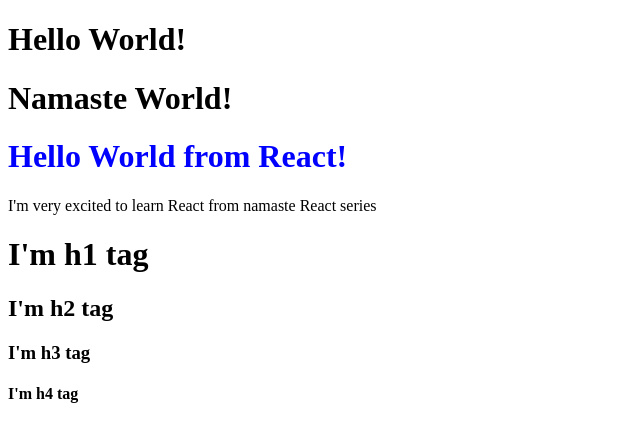
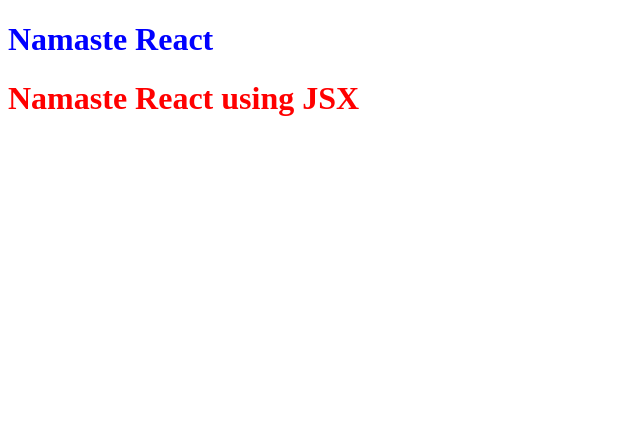
Before and after one commit to abhijeetchaubey/Food-Odering-App, a React (Vite) app: page / in a window 1280 px wide. Shown: the top 442 px of the page, without its empty margins (0-640 px from the left). Built offline with nearby package versions, Linux system fonts and the light colour scheme.

Commit message:
Script added

```diff
--- a/App.js
+++ b/App.js
@@ -1,56 +1,23 @@
 import React from "react"
 import ReactDOM from "react-dom/client"
-// creating element using react
-const heading1=React.createElement("h1",{
-    id:"heading"
-},"Hello World from React!")
-const root1 = ReactDOM.createRoot(document.getElementById('first1'));
-root1.render(heading1)
 
-// Testing
-console.log(heading1);
+// React.createElement =>ReactElement -JS Object => HTMLElement(render)
 
-const paragraph =React.createElement("p",{},"I'm very excited to learn React from namaste React series")
-const first =ReactDOM.createRoot(document.getElementById('first'));
-first.render(paragraph)
+const heading = React.createElement("h1",{id:"heading"},"Namaste React");
 
+const root = ReactDOM.createRoot(document.getElementById("root"))
+const root1 = ReactDOM.createRoot(document.getElementById("root1"))
 
-// creating nested element in React
-{/*
-<div id="parent">
-    <div id="child">
-        <h1>I'm h1 tag</h1>
-        <h2>I'm h2 tag</h2>
-    </div>
-    <div id="child">
-        <h1>I'm h1 tag</h1>
-        <h2>I'm h2 tag</h2>
-    </div>
-<div/>
+root.render(heading)
 
-ReactElement => object => HTML (Browser understand)
- */}
+console.log(heading);
 
-const parent =React.createElement("div",
-    {id:"parent"},[
-        React.createElement("div",{id:"child1"},
-            [
-            React.createElement("h1",{},"I'm h1 tag"),
-            React.createElement("h2",{},"I'm h2 tag")
-        ]
-        ),
-        React.createElement("div",{id:"child2"},
-            [
-            React.createElement("h3",{},"I'm h3 tag"),
-            React.createElement("h4",{},"I'm h4 tag")
-        ]
-        )
-    ]
+// JSX (transpiled before it reaches the JS Engine) =>Converted , by Parcel  - Babel helps Parcel... it converted the code quickly to a code that reactt will understand
 
-);
-const nested = ReactDOM.createRoot(document.getElementById("nested"))
-nested.render(parent)
-console.log(parent);
+// JSX => React.createElement =>ReactElement -JS Object => HTMLElement(render)
 
-// The above code is giving the structure same as the commented one but it is difficult to read and understand the above code
-// that is why JSX is neede where we can write html and react simultanously on a single page
+const jsxHeading= <h1 id="heading1">Namaste React using JSX</h1>
+
+root1.render(jsxHeading)
+
+console.log(jsxHeading);
--- a/index.css
+++ b/index.css
@@ -1,3 +1,6 @@
 #heading{
     color: blue;
 }
+#heading1{
+    color: red;
+}
--- a/index.html
+++ b/index.html
@@ -8,19 +8,11 @@
 </head>
 <body>
     <div id="root">
-        <h1>Hello World!</h1>
-    <script>
-        const heading = document.createElement("h1")
-        heading.innerHTML="Namaste World!"
-
-        const root = document.getElementById('root')
-        root.appendChild(heading)
-    </script>
+        <h1>Not Rendered</h1>
     </div>
-    <div id="first1"></div>
-    <div id="first"></div>
-    <div id="nested"></div>
-
+    <div id="root1">
+        <h1>Not Rendered</h1>
+    </div>
 <script type="module" src="App.js"></script>
 
 </body>
--- a/package.json
+++ b/package.json
@@ -4,6 +4,8 @@
   "description": "This is Namaste React Series",
   "main": "App.js",
   "scripts": {
+    "start": "parcel index.html",
+    "build":"parcel build index.html",
     "test": "jest"
   },
   "author": "Abhijeet",
```
